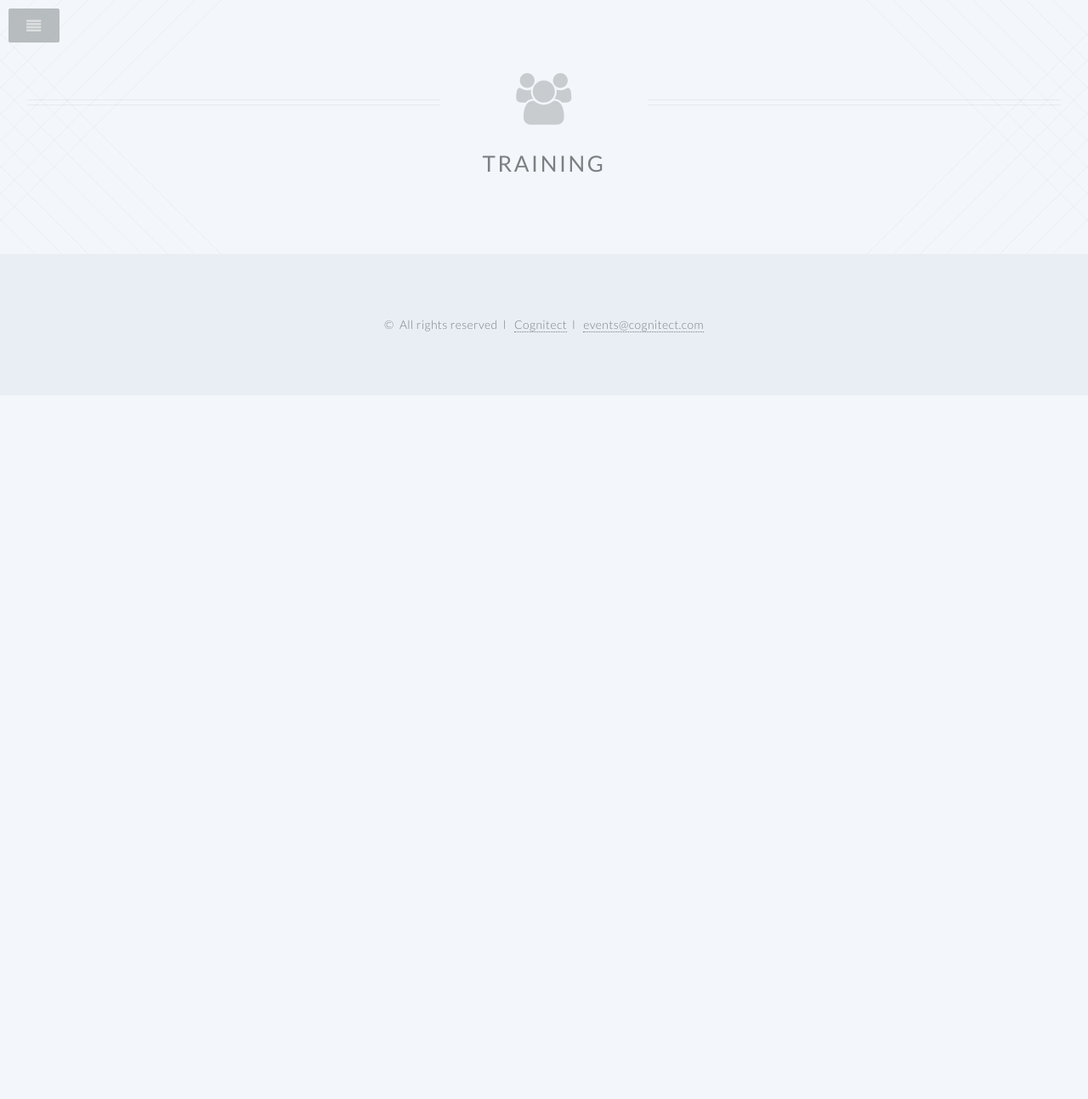
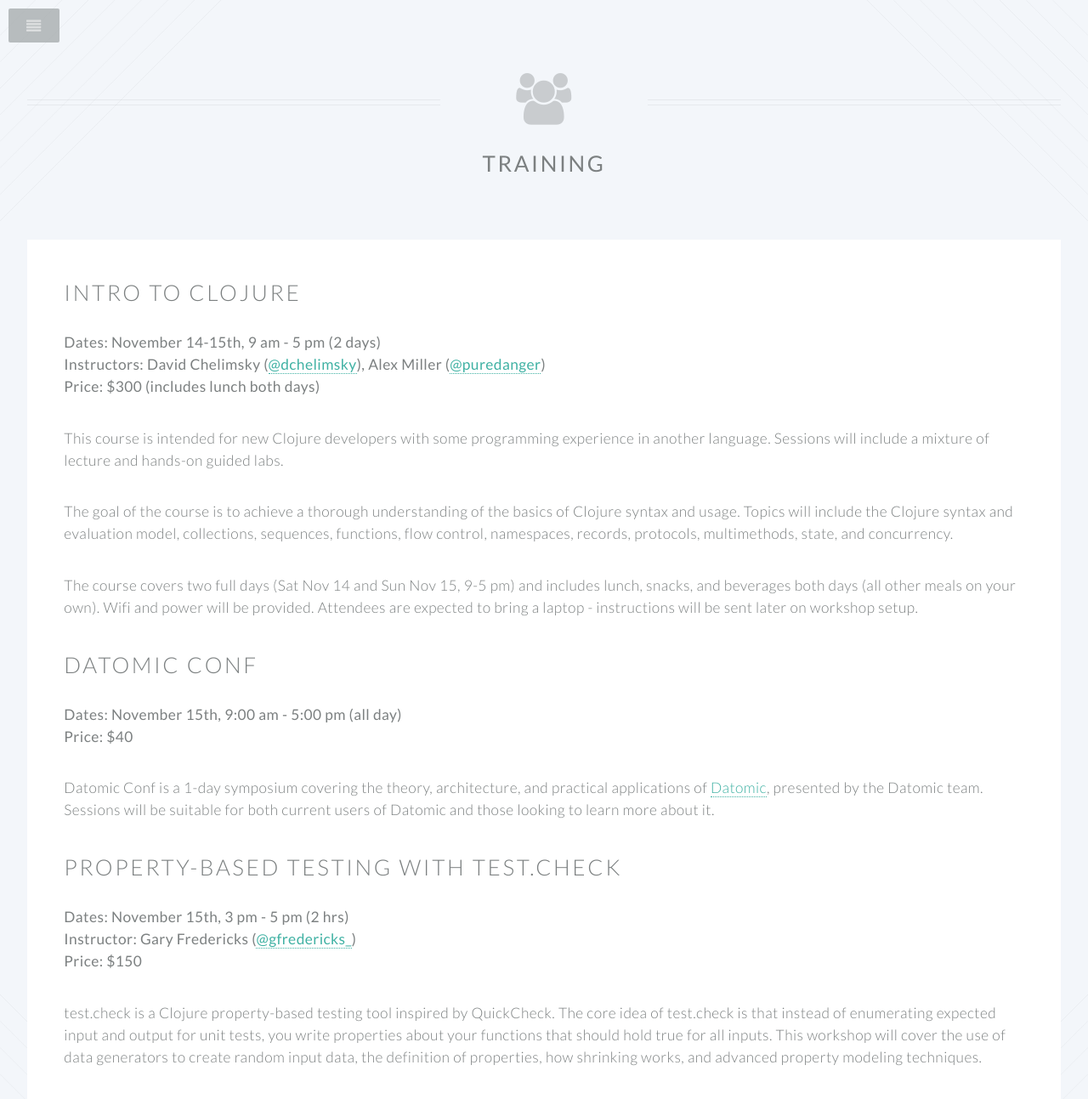
Before and after one commit to clojureconj/clojureconj.github.io, a Jekyll site: the page built from training.html, in a window 1280 px wide and 1400 px high. Shown: the top 1293 px of the window at 85% size. Built offline with Jekyll 4.4.1, drawn with Linux system fonts in a browser that asks for light colours.

```diff
--- a/_includes/header.html
+++ b/_includes/header.html
@@ -7,13 +7,13 @@
 						<li><a href="http://twitter.com/clojure_conj" class="icon fa-twitter"><span class="label">Twitter</span></a></li>
 						<li><a href="http://clojurewest.org/">Clojure/west</a></li>
 						<li><a href="http://euroclojure.org">EuroClojure</a></li>
-						<!--						<li class=""><a href="#">Register</a></li> -->
+						<li class=""><a href="https://ti.to/cognitect/clojure-conj-2015">Register</a></li>
 						<li class="submenu">
 							<a href="">Information</a>
 							<ul>
 								<li class="current"><a href="index.html">Home</a></li>
 								<!-- <li><a href="speakers">Speakers</a></li> -->
-								<!-- <li><a href="training">Training</a></li> -->
+								<li><a href="training">Training</a></li>
 								<li><a href="opportunity">Opportunity Grants</a></li>
                                 <li><a href="sponsorship">Sponsorship</a></li>
 				<li><a href="policies">Policies</a></li>
--- a/training.html
+++ b/training.html
@@ -1,6 +1,6 @@
 ---
 layout: page
-title: Clojure/conj 2015 - Training
+title: Clojure/Conj 2015 - Training
 ---
 
 		<!-- Main -->
@@ -9,6 +9,52 @@ title: Clojure/conj 2015 - Training
 				<header class="special container">
 					<span class="icon fa-users"></span>
 					<h2><strong>Training</strong></h2>
-				</header>
+</header>
 
-				</article>
+					<section class="wrapper style4 container">
+
+						<div class="content">
+								<section>
+								<header><h2><a name="clojure">Intro to Clojure</a></h2></header>
+
+<p><strong>Dates: November 14-15th, 9 am - 5 pm (2 days)<br>
+	Instructors: David Chelimsky (<a href="http://twitter.com/dchelimsky">@dchelimsky</a>), Alex Miller (<a href="http://twitter.com/puredanger">@puredanger</a>)<br>
+	Price: $300 (includes lunch both days)
+</strong></p>
+
+<p>This course is intended for new Clojure developers with some programming experience in another language. Sessions will include a mixture of lecture and hands-on guided labs.</p>
+
+<p>The goal of the course is to achieve a thorough understanding of the basics of Clojure syntax and usage. Topics will include the Clojure syntax and evaluation model, collections, sequences, functions, flow control, namespaces, records, protocols, multimethods, state, and concurrency.</p>
+
+<p>The course covers two full days (Sat Nov 14 and Sun Nov 15, 9-5 pm) and includes lunch, snacks, and beverages both days (all other meals on your own). Wifi and power will be provided. Attendees are expected to bring a laptop - instructions will be sent later on workshop setup.</p>
+
+							  </section>
+							</div>
+
+							<div class="content">
+								<section>
+								<header><h2><a name="datomic">Datomic Conf</a></h2></header>
+
+<p><strong>Dates: November 15th, 9:00 am - 5:00 pm (all day)<br>
+        Price: $40</strong></p>
+
+<p>Datomic Conf is a 1-day symposium covering the theory, architecture, and practical applications of <a href="http://www.datomic.com/">Datomic</a>, presented by the Datomic team. Sessions will be suitable for both current users of Datomic and those looking to learn more about it.</p>
+							  </section>
+							</div>
+
+							<div class="content">
+								<section>
+								<header><h2><a name="check">Property-based Testing With test.check</a></h2></header>
+
+<p><strong>Dates: November 15th, 3 pm - 5 pm (2 hrs)<br>
+	Instructor: Gary Fredericks (<a href="http://twitter.com/gfredericks_">@gfredericks_</a>)<br>
+        Price: $150</strong></p>
+
+<p>test.check is a Clojure property-based testing tool inspired by QuickCheck. The core idea of test.check is that instead of enumerating expected input and output for unit tests, you write properties about your functions that should hold true for all inputs. This workshop will cover the use of data generators to create random input data, the definition of properties, how shrinking works, and advanced property modeling techniques.</p>
+
+							  </section>
+							</div>
+
+					</section>
+
+			</article>
```
Also changed, not shown: _layouts/home.html (+12 -13 lines).
